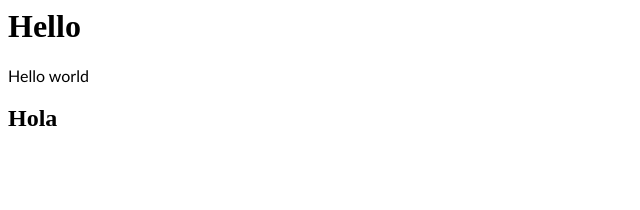
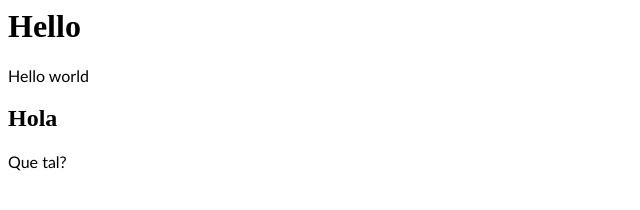
Before and after one commit to Kamila2908/learning-git, a plain HTML site: page index.html in a window 1280 px wide. Shown: the full height of the page, 0-640 px from the left. Drawn offline with Linux system fonts and the light colour scheme.

Commit message:
Add paragraph to h2

```diff
--- a/index.html
+++ b/index.html
@@ -8,5 +8,6 @@
 <h1>Hello</h1>
 <p>Hello world</p>
 <h2>Hola</h2>
+  <p>Que tal?</p>
 </body>
 </html>
```
